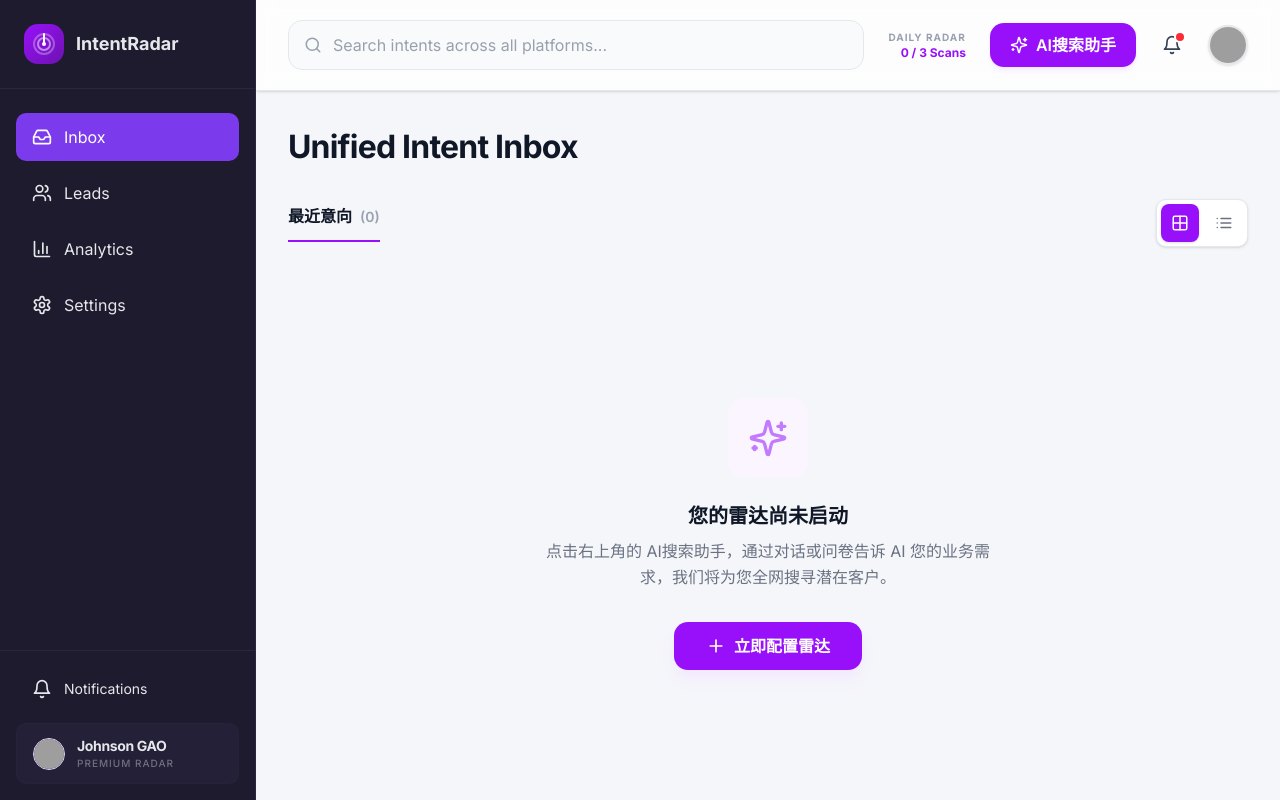
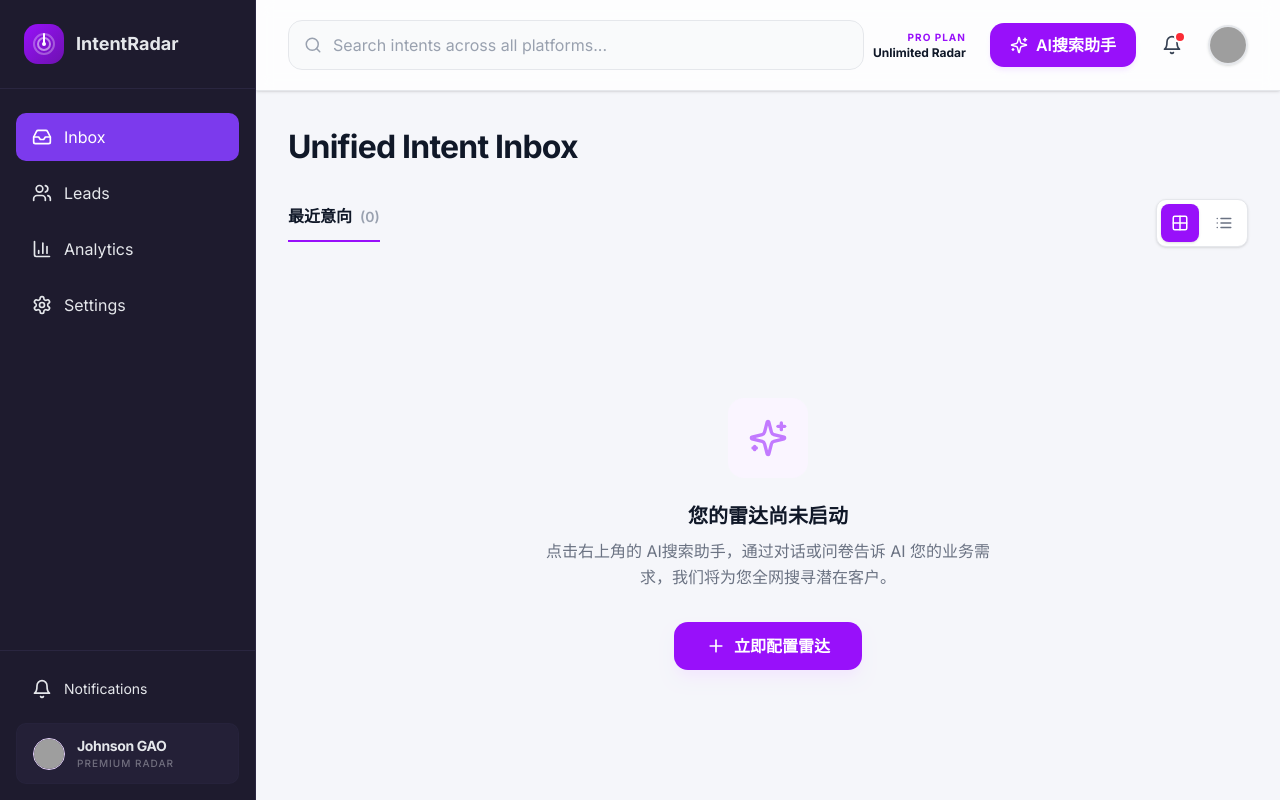
Before and after one commit to KainuoTech-Org/intent-radar, a Next.js app: page / in a window 1280 px wide. Built offline with nearby package versions, Linux system fonts and the light colour scheme; grey boxes are pictures that could not be loaded.

Commit message:
Temporarily disable scan and view limits for testing and enable Pro Plan UI

```diff
--- a/components/inbox.tsx
+++ b/components/inbox.tsx
@@ -35,8 +35,8 @@ export function Inbox() {
   const [intents, setIntents] = useState<Intent[]>([])
   const [isDialogOpen, setIsDialogOpen] = useState(false)
   const [dailyScans, setDailyScans] = useState(0)
-  const MAX_FREE_SCANS = 3
-  const MAX_FREE_VIEW = 5
+  const MAX_FREE_SCANS = 9999
+  const MAX_FREE_VIEW = 9999
 
   // Initialize from localStorage
   useEffect(() => {
@@ -109,8 +109,8 @@ export function Inbox() {
             </div>
             <div className="flex items-center gap-4">
               <div className="hidden md:flex flex-col items-end mr-2">
-                <p className="text-[10px] font-bold text-gray-400 uppercase tracking-widest">Daily Radar</p>
-                <p className="text-xs font-bold text-purple-600">{dailyScans} / {MAX_FREE_SCANS} Scans</p>
+                <p className="text-[10px] font-bold text-purple-600 uppercase tracking-widest">Pro Plan</p>
+                <p className="text-xs font-bold text-gray-900">Unlimited Radar</p>
               </div>
               <Dialog open={isDialogOpen} onOpenChange={(open) => {
                 if (open && dailyScans >= MAX_FREE_SCANS) {
```
